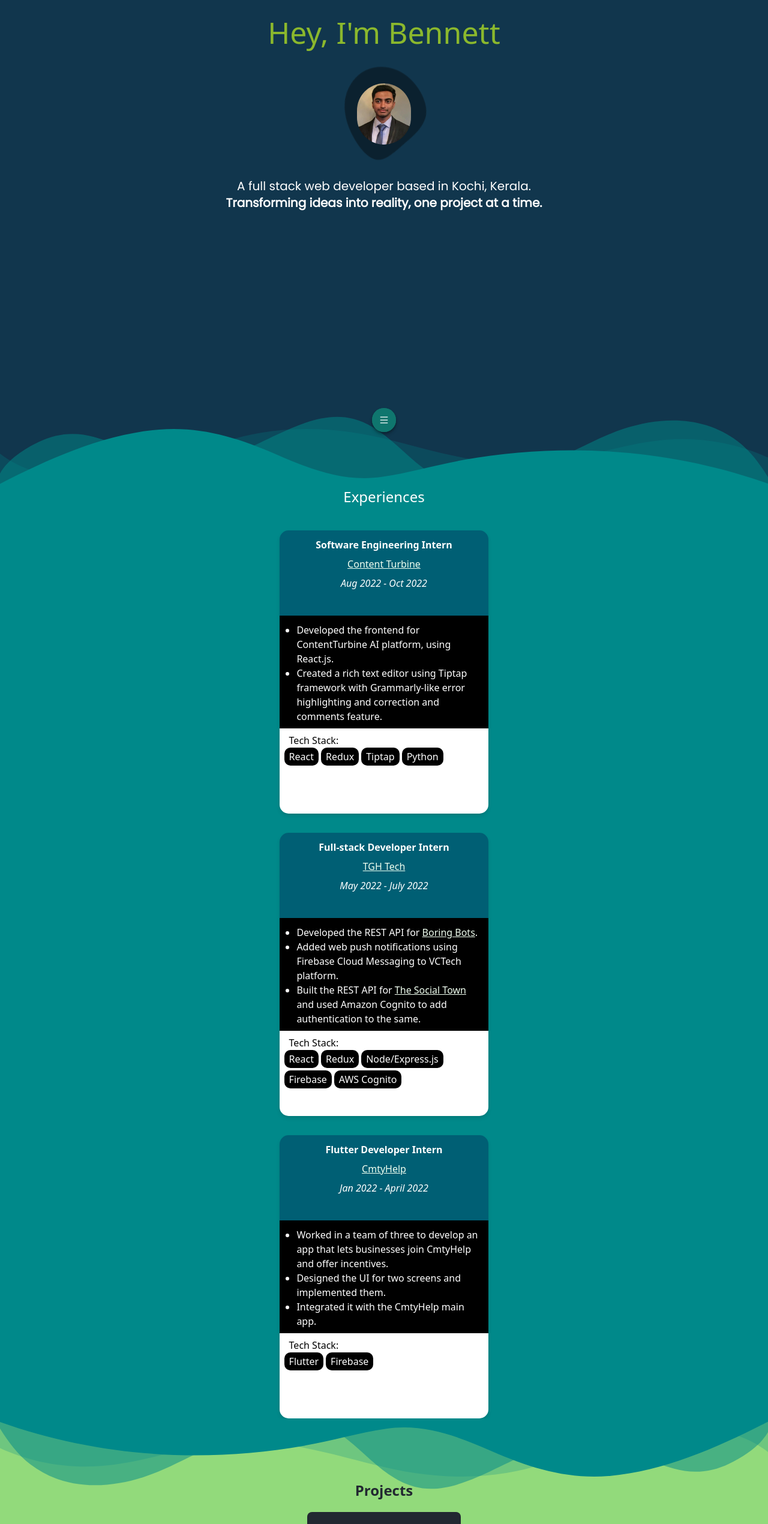
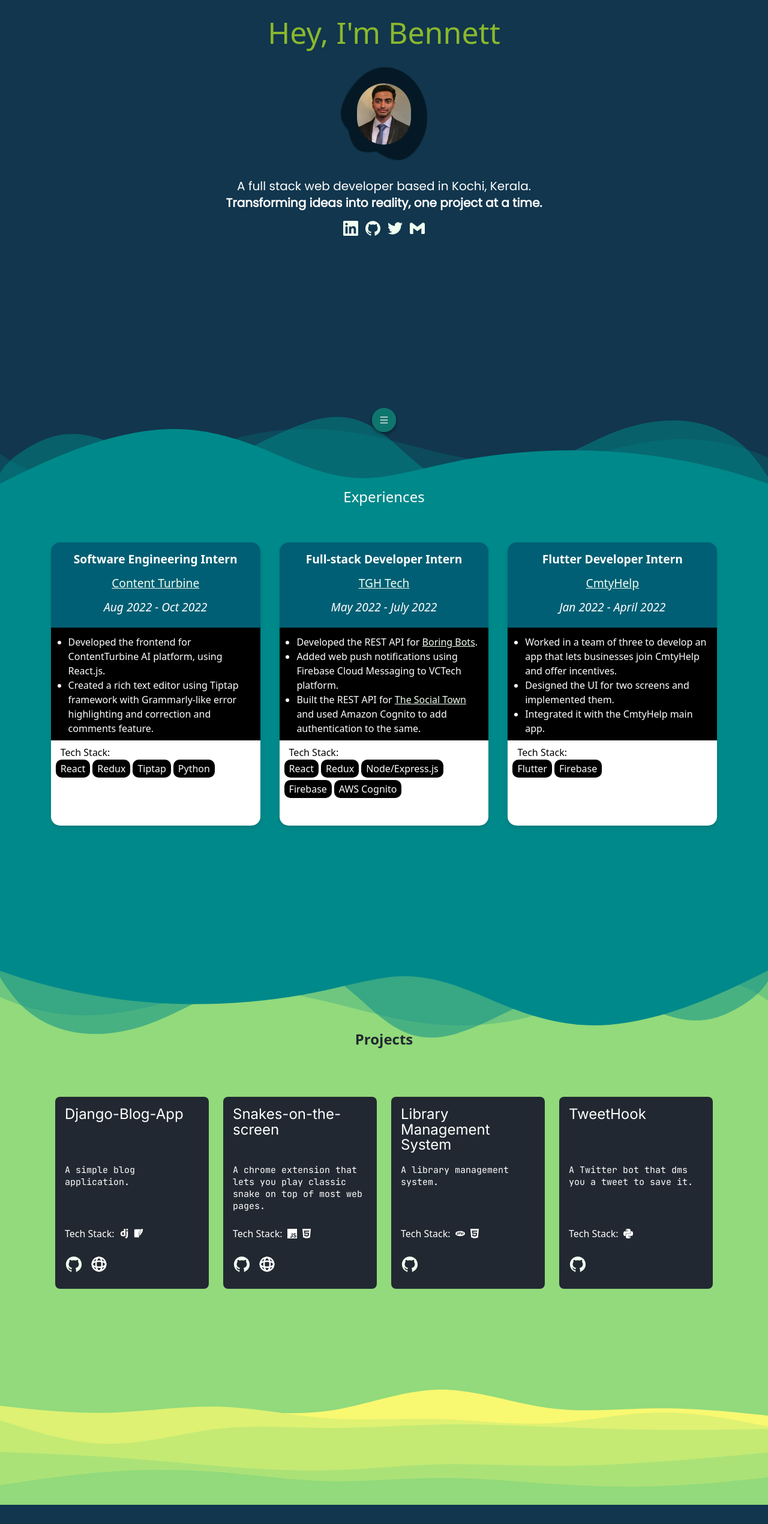
Before and after one commit to bennett1412/bennett1412.github.io, a Next.js app: page / in a window 1280 px wide. Shown: the top 2540 px of the page at 60% size. After the commit the page ends 2508 px from the top, so only its background shows below. Built offline with nearby package versions, Linux system fonts and the light colour scheme; a web font is replaced by a local one.

Commit message:
Finished desktop ver

```diff
--- a/components/Experiences.js
+++ b/components/Experiences.js
@@ -9,6 +9,7 @@ const Experiences = () => {
             {/* eslint-disable-next-line @next/next/no-img-element */}
             <img className={'w-screen bottom-[100%] absolute h-auto'} alt={'layers'} src='/layers1.svg' />
             <h2 className='text-2xl text-center h-10'>Experiences</h2>
+            <div className='flex flex-col p-5 justify-center items-center gap-8 md:flex-row md:gap-x-8 flex-wrap'>
                 <ExperienceCard
                     role={'Software Engineering Intern'}
                     companyName={<a href='https://www.contentturbine.com/'>Content Turbine</a>}
@@ -41,6 +42,7 @@ const Experiences = () => {
                         <>Integrated it with the CmtyHelp main app.</>
                     ]}
                 />
+            </div>
             {/* eslint-disable-next-line @next/next/no-img-element */}
             <img className={'w-screen top-[100%] absolute h-auto z-20'} alt={'layers'} src='/layers2.svg' />
         </section>
--- a/components/Intro.js
+++ b/components/Intro.js
@@ -1,7 +1,7 @@
 import Image from 'next/image'
 import React from 'react'
 import ImageComponent from './minorComponents/ImageComponent'
-
+import { SiLinkedin, SiTwitter, SiGithub, SiGmail } from 'react-icons/si';
 const Intro = () => {
     return (
         <section id='about' className='relative h-screen'>
@@ -15,9 +15,18 @@ const Intro = () => {
                 </div>
                 <div className='w-40 h-50 grid items-center'>
                     <div className="tk-blob" style={{
-                        ['--fill']: '#0b212f',
-                        ['--time']: '20s',
-                        ['--amount']: '6',
+                        ['--fill']: '#041925',
+                        ['--time']: '12s',
+                        ['--amount']: '10',
+                        gridArea: '1 / 1 / 1 / 1'
+                    }}>
+                        <svg xmlns="http://www.w3.org/2000/svg" width={160} height={180} viewBox="0 0 747.2 726.7">
+                            <path d="M539.8 137.6c98.3 69 183.5 124 203 198.4 19.3 74.4-27.1 168.2-93.8 245-66.8 76.8-153.8 136.6-254.2 144.9-100.6 8.2-214.7-35.1-292.7-122.5S-18.1 384.1 7.4 259.8C33 135.6 126.3 19 228.5 2.2c102.1-16.8 213.2 66.3 311.3 135.4z"></path>                        </svg>
+                    </div>
+                    <div className="tk-blob" style={{
+                        ['--fill']: '#041925',
+                        ['--time']: '15s',
+                        ['--amount']: '5',
                         gridArea: '1 / 1 / 1 / 1'
                     }}>
                         <svg xmlns="http://www.w3.org/2000/svg" width={160} height={180} viewBox="0 0 747.2 726.7">
@@ -30,6 +39,12 @@ const Intro = () => {
                     A full stack web developer based in Kochi, Kerala.
                     <p className='font-bold ' >Transforming ideas into reality, one project at a time.</p>
                 </div>
+                <div className='flex gap-x-3'>
+                    <a rel="noopener noreferrer" target={'_blank'} href='https://www.linkedin.com/in/bennett-b-madavana-1a6b631b0/'><SiLinkedin className='hover:lemon-shadow' size={25} /></a>
+                    <a rel="noopener noreferrer" target={'_blank'} href='https://github.com/bennett1412/'><SiGithub className='hover:lemon-shadow' size={25} /></a>
+                    <a rel="noopener noreferrer" target={'_blank'} href='https://twitter.com/MadavanaB/'><SiTwitter size={25} className='hover:lemon-shadow' /></a>
+                    <a rel="noopener noreferrer" target={'_blank'} title='bennettmadavana@gmail.com' href='mailto:bennettmadavana@gmail.com'><SiGmail className='hover:lemon-shadow' size={25} /></a>
+                </div>
 
             </div>
         </section >
--- a/components/Menu.js
+++ b/components/Menu.js
@@ -43,14 +43,14 @@ const CircularMenu = () => {
         })
     }
     return (
-        <div className='fixed horizontal-center bottom-[10%] gap-2 h-[12.5rem] w-[3.5rem] z-20'>
+        <div className='fixed horizontal-center bottom-[10%] gap-2 w-[3.5rem] z-20'>
             {linkList.map((link, index) => {
                 return (
                     <a
                         title={link.tooltip}
                         key={link.href}
                         ref={ele => navref.current[index] = ele}
-                        className={'absolute horizontal-center bg-teal-800 p-2 transition-all navlink drop-shadow-md'}
+                        className={'absolute horizontal-center bg-teal-800 p-2 transition-all navlink drop-shadow-md hover:bg-white hover:text-dark-primary'}
                         style={{ bottom: '0px' }}
                         href={link.href}
                     >
--- a/components/ProjectCard.js
+++ b/components/ProjectCard.js
@@ -25,17 +25,17 @@ const ProjectCard = ({ title, body, icons, github, live }) => {
     );
     return (
         <div ref={setRefs} className='w-[16rem] h-[20rem] opacity-0 bg-black-dark p-4 rounded-lg flex flex-col justify-between gap-y-4 z-10 project-card'>
-            <h3 className='title'>{title}</h3>
-            <p className='body'>{body}</p>
-            <div className='flex items-center gap-x-2'>
-                <p>Tools used: </p>
+            <h3 className='title h-[5rem] basis-2/6'>{title}</h3>
+            <p className='body basis-2/6'>{body}</p>
+            <div className='basis-1/6 flex items-center gap-x-2'>
+                <p>Tech Stack: </p>
                 <span className='flex items-center gap-x-2'>
                     {icons.map((Icon, i) => <Icon key={i} />)}
                 </span>
             </div>
-            <div className='flex gap-x-3'>
-                {github && <a href={github}><AiOutlineGithub size={30} /></a>}
-                {live && <a href={live}><TbView360 color='white' size={30} /></a>}
+            <div className='basis-1/6 flex gap-x-3'>
+                {github && <a className='hover:lemon-shadow' href={github}><AiOutlineGithub size={30} /></a>}
+                {live && <a className='hover:lemon-shadow' href={live}><TbView360 color='white' size={30} /></a>}
             </div>
         </div>
     )
--- a/components/Projects.js
+++ b/components/Projects.js
@@ -1,39 +1,41 @@
 import React from 'react'
 import ProjectCard from './ProjectCard'
 import { SiReact, SiJavascript, SiHtml5, SiDjango, SiSqlite, SiPython, SiPhp } from 'react-icons/si';
+import Waves from './minorComponents/Waves';
 const Projects = () => {
     return (
         <section id='projects' className='min-h-screen relative bg-lemon-green pt-[6.5rem]  '>
             <h1 className='text-2xl font-semibold text-center text-black-dark'>Projects</h1>
-            <div className='flex flex-col gap-y-5 justify-center items-center p-5 min-h-[30rem]'>
+            <div className='flex flex-col flex-wrap gap-y-5 justify-center items-center p-5 min-h-[30rem] md:flex-row md:gap-6'>
                 <ProjectCard
                     title={'Django-Blog-App'}
-                    body={'A blog application made using the django framework'}
+                    body={'A simple blog application.'}
                     icons={[SiDjango, SiSqlite]}
                     github={'https://github.com/bennett1412/Django-Blog-App'}
                     live={'http://baconguy.pythonanywhere.com/blog/'}
                 />
                 <ProjectCard
                     title={'Snakes-on-the-screen'}
-                    body={'A chrome extension that lets you play classic snake on top of most web pages'}
+                    body={'A chrome extension that lets you play classic snake on top of most web pages.'}
                     icons={[SiJavascript, SiHtml5]}
                     github={'https://github.com/bennett1412/snakes-on-a-screen'}
                     live={'https://addons.mozilla.org/en-US/firefox/addon/snakes-on-a-screen/'}
                 />
                 <ProjectCard
                     title={'Library Management System'}
-                    body={'A simple library management system made using LAMP stack and style with tailwindCSS'}
+                    body={'A library management system.'}
                     icons={[SiPhp, SiHtml5]}
                     github={'https://github.com/bennett1412/library-management-system'}
                 />
                 <ProjectCard
                     title={'TweetHook'}
-                    body={'A Twitter bot that sends a twitter to you as dm to save it'}
+                    body={'A Twitter bot that dms you a tweet to save it.'}
                     icons={[SiPython]}
                     github={'https://github.com/bennett1412/library-management-system'}
                 />
             </div>
             <img src='/layers3.svg' alt='layers' className='absolute top-[88%] w-screen' />
+            {/* <Waves /> */}
         </section>
     )
 }
--- a/components/minorComponents/ExperienceCard.js
+++ b/components/minorComponents/ExperienceCard.js
@@ -12,7 +12,7 @@ const ExperienceCard = ({ role, companyName, time, techStack, points }) => {
         let secondDiv = second.current;
         if (inView) {
             facediv.style.height = '30%';
-            facediv.style.lineHeight = '2rem';
+            facediv.style.lineHeight = '2.5rem';
             facediv.style.borderRadius = '15px 15px 0 0';
             secondDiv.style.height = '40%';
             secondDiv.style.borderRadius = '0px';
@@ -25,13 +25,12 @@ const ExperienceCard = ({ role, companyName, time, techStack, points }) => {
     }, [inView])
 
     return (
-        <div ref={cardRef} className='drop-shadow-md'>
-            <div className='card'>
+        <div ref={cardRef} className='card drop-shadow-md'>
 
             <div ref={face1} className='face front'>
                 <div className='content'>
                     <h3 className='font-semibold role'>{role}</h3>
-                        <p className='text-md strong company' >{companyName}</p>
+                    <p className='strong company' >{companyName}</p>
                     <p className='italic time'>{time}</p>
                 </div>
             </div>
@@ -44,14 +43,13 @@ const ExperienceCard = ({ role, companyName, time, techStack, points }) => {
             </div>
             <div className='face behind'>
                 <div className='content'>
-                        <h3 className='px-[8px]'>Tech Stack:</h3>
+                    <h3 className='px-[8px] font-black'>Tech Stack:</h3>
                     <div className='flex gap-1 flex-wrap'>
                         {techStack.map((skill, i) => <span key={i} className='skill'>{skill}</span>)}
                     </div>
                 </div>
             </div>
         </div>
-        </div >
     )
 }
 
--- /dev/null
+++ b/components/minorComponents/Waves.js
@@ -0,0 +1,43 @@
+import React from 'react'
+import Wave from 'react-wavify';
+const Waves = () => {
+    return (
+        <div>
+            <Wave
+                className='top-[90%] absolute'
+                fill='#F9F871'
+                paused={false}
+                options={{
+                    height: 10,
+                    amplitude: 20,
+                    speed: 0.15,
+                    points: 3
+                }}
+            />
+            <Wave
+                className='top-[92.5%] absolute'
+                fill='#DEF172'
+                paused={false}
+                options={{
+                    height: 13,
+                    amplitude: 25,
+                    speed: 0.15,
+                    points: 3
+                }}
+            />
+            <Wave
+                className='top-[95%] absolute'
+                fill='#C4EA74'
+                paused={false}
+                options={{
+                    height: 12,
+                    amplitude: 15,
+                    speed: 0.15,
+                    points: 3
+                }}
+            />
+        </div>
+    )
+}
+
+export default Waves
--- a/package.json
+++ b/package.json
@@ -19,7 +19,8 @@
     "react-dom": "18.2.0",
     "react-icons": "^4.7.1",
     "react-intersection-observer": "^9.4.1",
-    "react-planet": "^1.0.1-ie11"
+    "react-planet": "^1.0.1-ie11",
+    "react-wavify": "^1.7.0"
   },
   "devDependencies": {
     "autoprefixer": "^10.4.13",
--- a/styles/globals.css
+++ b/styles/globals.css
@@ -63,14 +63,17 @@
     width: 100%;
     height: 100%;
     background: #005f74;
-    line-height: 3rem;
     position: relative;
     padding: 0.5rem;
     z-index: 6;
     border-radius: 15px;
     text-align: center;
-    transition: all 0.5s;
+    transition: height, width 0.5s;
+    line-height: 4rem;
+    font-size: 1.2em;
   }
+
+
 
   .behind {
     height: 30%;
@@ -108,16 +111,26 @@
     background: black;
   }
 
-  .project-card{
+  .project-card {
     transition: all 0.5s;
+  }
+
+  .project-card:hover {
+    transition: all 0.3s;
+    transform: scale(1.1);
+  }
+
+  .lemon-shadow {
+    -webkit-filter: drop-shadow(0 0 0.56rem #92da7b);
+    filter: drop-shadow(0 0 0.56rem #92da7b);
   }
 
   .project-card .title {
     font-family: "Inter";
     font-style: normal;
     font-weight: 400;
-    font-size: 30px;
-    line-height: 36px;
+    font-size: 1.5rem;
+    line-height: 1.6rem;
   }
 
   .project-card .body {
@@ -132,5 +145,4 @@
     text-decoration: underline;
     transition: all 1s;
   }
-
 }
```
Also changed, not shown: public/layers3.svg, 1 other file (tests, documents, lock files or other folders). Lines whose indentation alone changed are shown as unchanged.
